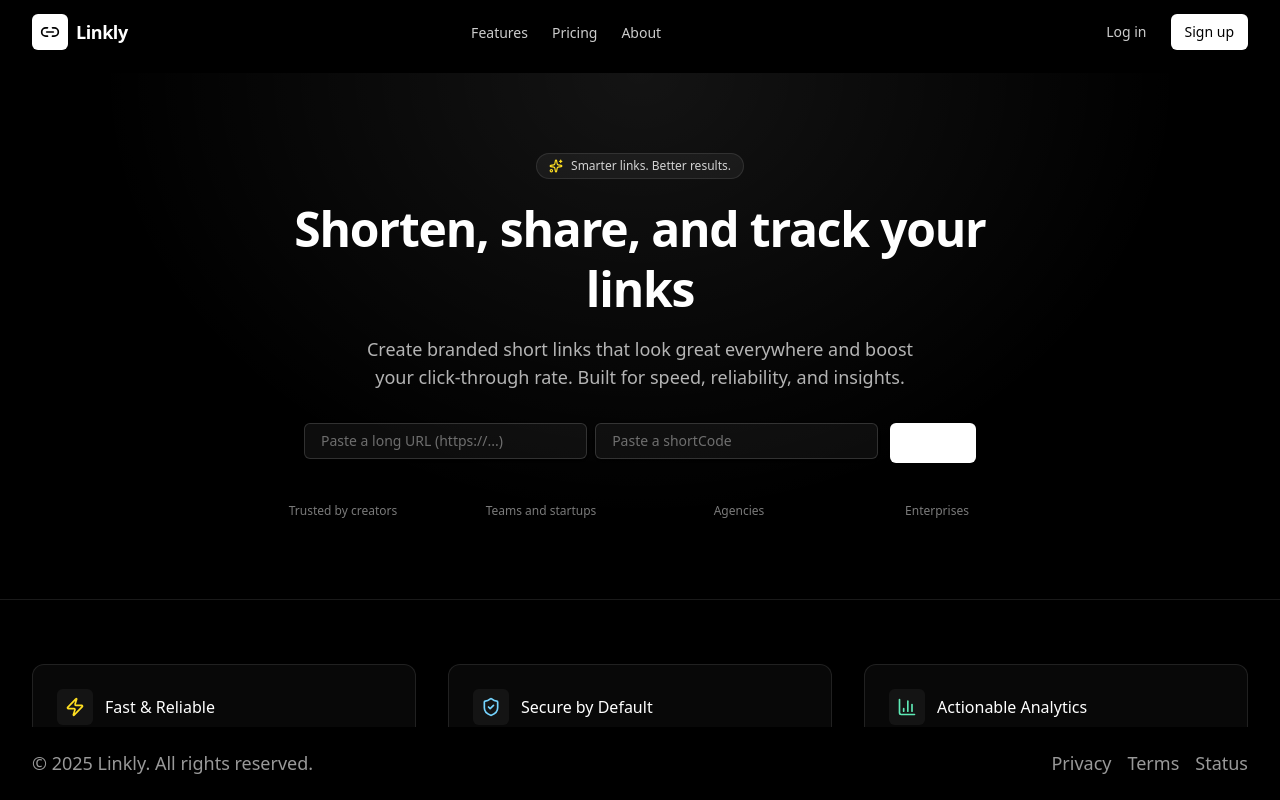
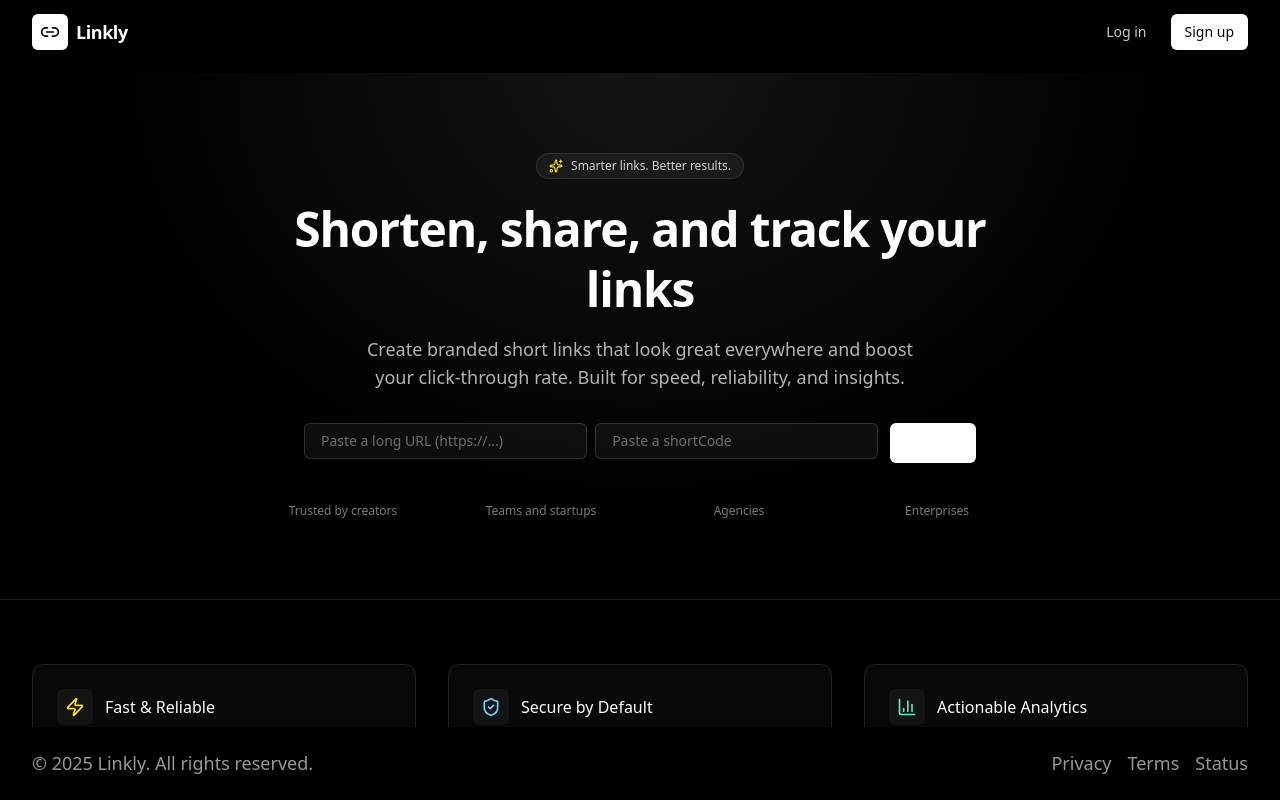
Before and after one commit to Biswajit0972/bitly, a React (Vite) app: page / in a window 1280 px wide. Built offline with nearby package versions, Linux system fonts and the light colour scheme.

Commit message:
Fix breadcrumb path parsing in `Header` by updating delimiter from `#` to `/`

```diff
--- a/src/components/Header.tsx
+++ b/src/components/Header.tsx
@@ -24,7 +24,7 @@ const Header = () => {
                               <Link to={item}
                                     className="text-sm text-white/80 hover:text-white transition-colors capitalize">
                                   {
-                                      item.split("#")[1]
+                                      item.split("/")[1]
                                   }
                               </Link>
                           </li>}/>
```
